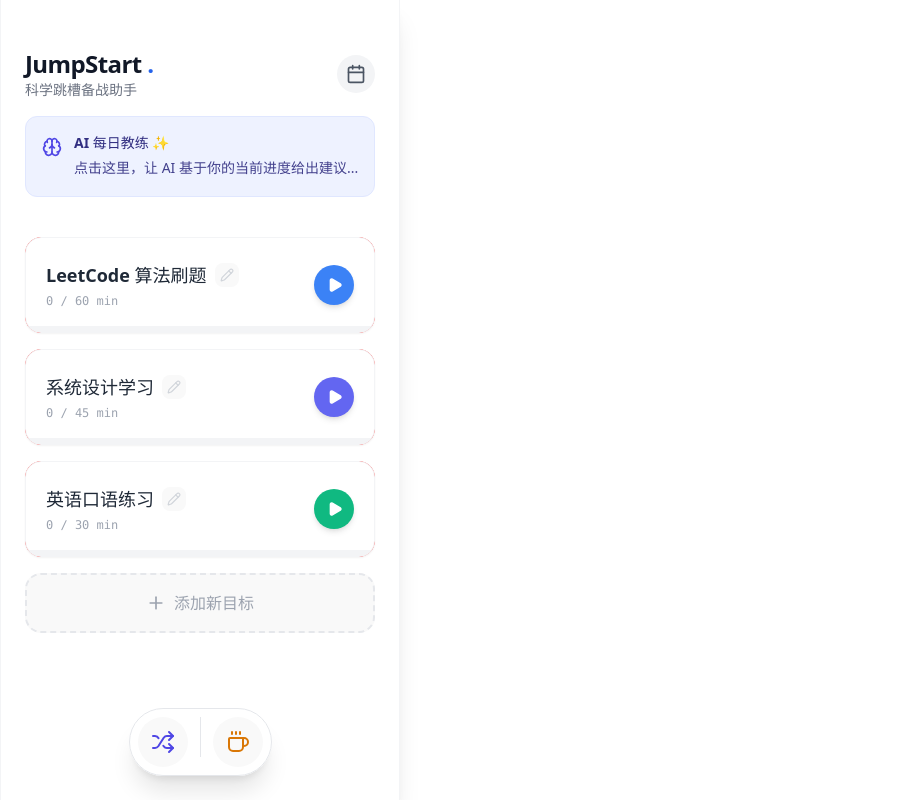
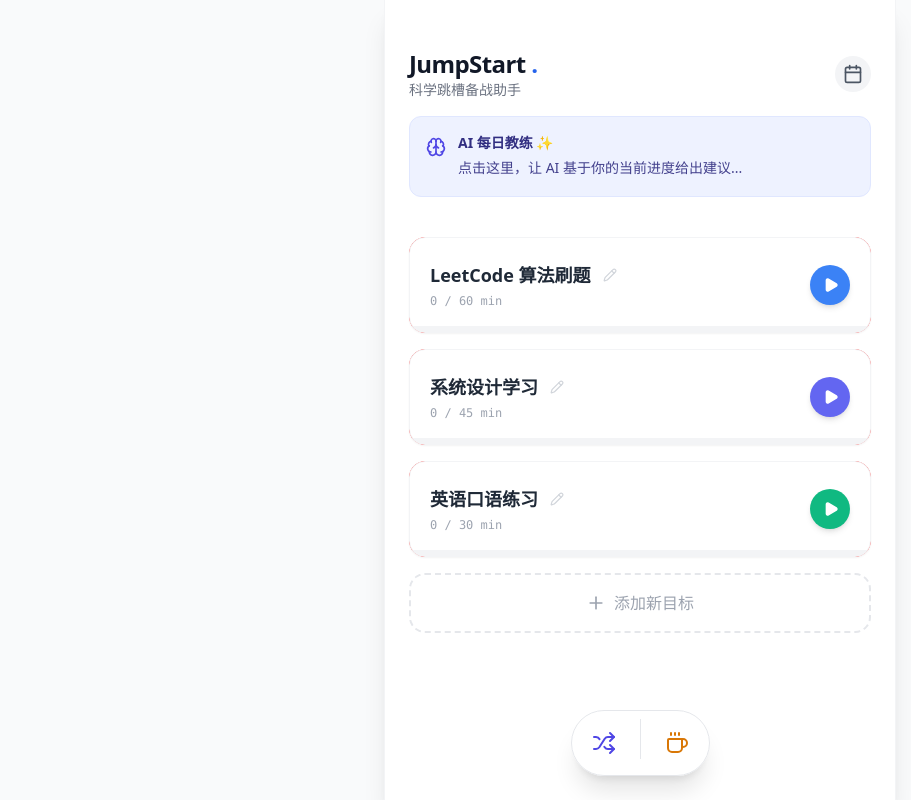
Before and after one commit to ivywsw555/JustStart, a React (Vite) app: page / in a window 1280 px wide. Shown: the whole page, without its empty margins (0-911 px from the left). Built offline with nearby package versions, Linux system fonts and the light colour scheme.

Commit message:
change css

```diff
--- a/src/index.css
+++ b/src/index.css
@@ -1,84 +1,34 @@
+/* 1. 引入 Tailwind 核心指令 (必须在最前面) */
 @tailwind base;
 @tailwind components;
 @tailwind utilities;
 
-body,
-html {
-  height: 100%;
-  overscroll-behavior: none;
-}
-
-
+/* 2. 全局重置与手机适配优化 */
 :root {
-  font-family: system-ui, Avenir, Helvetica, Arial, sans-serif;
-  line-height: 1.5;
-  font-weight: 400;
-
-  color-scheme: light dark;
-  color: rgba(255, 255, 255, 0.87);
-  background-color: #242424;
-
-  font-synthesis: none;
-  text-rendering: optimizeLegibility;
+  /* 禁用系统默认字体缩放，防止布局错乱 */
+  -webkit-text-size-adjust: 100%;
+  /* 更加平滑的字体渲染 */
   -webkit-font-smoothing: antialiased;
   -moz-osx-font-smoothing: grayscale;
 }
 
-a {
-  font-weight: 500;
-  color: #646cff;
-  text-decoration: inherit;
+html, body {
+  height: 100%;       /* 强制占满屏幕高度 */
+  width: 100%;        /* 强制占满屏幕宽度 */
+  margin: 0;
+  padding: 0;
+  overflow-x: hidden; /* 禁止左右滑动 */
+
+  /* 关键：iOS 防橡皮筋效果（下拉露底） */
+  overscroll-behavior: none;
+
+  /* 设置默认背景色，避免加载时的闪烁 */
+  background-color: #f9fafb; /* 对应 Tailwind 的 gray-50 */
 }
 
-a:hover {
-  color: #535bf2;
+/* 3. 确保 React 根容器也占满全屏 */
+#root {
+  height: 100%;
+  width: 100%;
+  isolation: isolate; /* 创建新的层叠上下文，防止 z-index 问题 */
 }
-
-body {
-  margin: 0;
-  display: flex;
-  place-items: center;
-  min-width: 320px;
-  min-height: 100vh;
-}
-
-h1 {
-  font-size: 3.2em;
-  line-height: 1.1;
-}
-
-button {
-  border-radius: 8px;
-  border: 1px solid transparent;
-  padding: 0.6em 1.2em;
-  font-size: 1em;
-  font-weight: 500;
-  font-family: inherit;
-  background-color: #1a1a1a;
-  cursor: pointer;
-  transition: border-color 0.25s;
-}
-
-button:hover {
-  border-color: #646cff;
-}
-
-button:focus,
-button:focus-visible {
-  outline: 4px auto -webkit-focus-ring-color;
-}
-
-@media (prefers-color-scheme: light) {
-  :root {
-    color: #213547;
-    background-color: #ffffff;
-  }
-
-  a:hover {
-    color: #747bff;
-  }
-
-  button {
-    background-color: #f9f9f9;
-  }
-}
```
